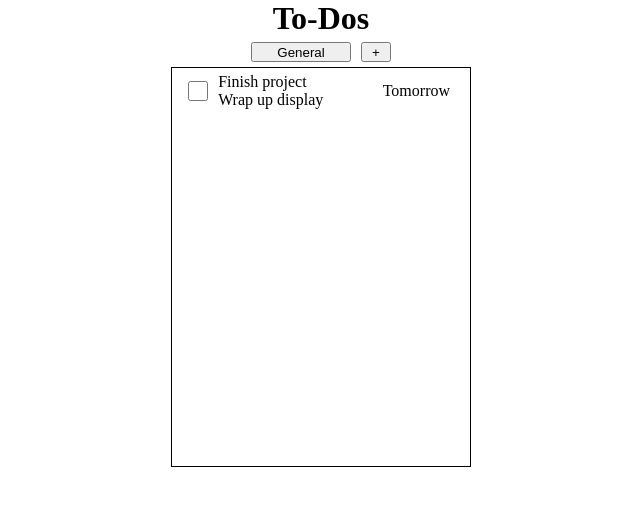
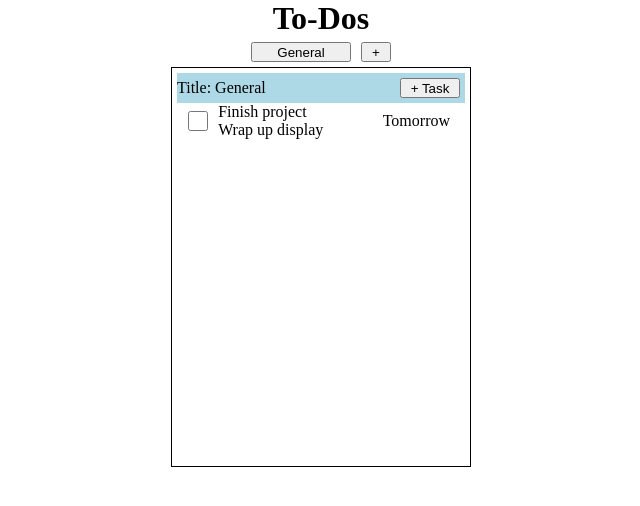
Before and after one commit to bkoch-16/todo-list, a website built with webpack: page src/template.html in a window 1280 px wide. Shown: the whole page, without its empty margins (319-959 px from the left). Built offline with nearby package versions, Linux system fonts and the light colour scheme.

Commit message:
added header to active project container
added a header to the active project container with title and button

```diff
--- a/src/display-changes.js
+++ b/src/display-changes.js
@@ -17,6 +17,9 @@ export function setupProjectButtons() {
 
 export function loadProject(projectObject) {
     const contentContainer = document.querySelector("#project-content")
+
+    const projectTitle = document.querySelector("#active-title")
+    projectTitle.textContent = "Title: " + projectObject.title
 
     const projectContent = document.createElement("div")
     projectContent.id = "activeProjectContent"
--- a/src/styles.css
+++ b/src/styles.css
@@ -18,6 +18,18 @@ button {
 
 .project-button {
     width: 100px;
+}
+
+#project-header {
+    display: flex;
+    align-items: center;
+    justify-content: space-between;
+
+    background-color: lightblue;
+}
+
+#new-task {
+    width: 60px;
 }
 
 #project-content {
--- a/src/template.html
+++ b/src/template.html
@@ -11,7 +11,10 @@
 
     </div>
     <div id="project-content">
-
+        <div id="project-header">
+            <span id="active-title"></span>
+            <button id="new-task">+ Task</button>
+        </div>
     </div>
 </body>
 </html>
```
